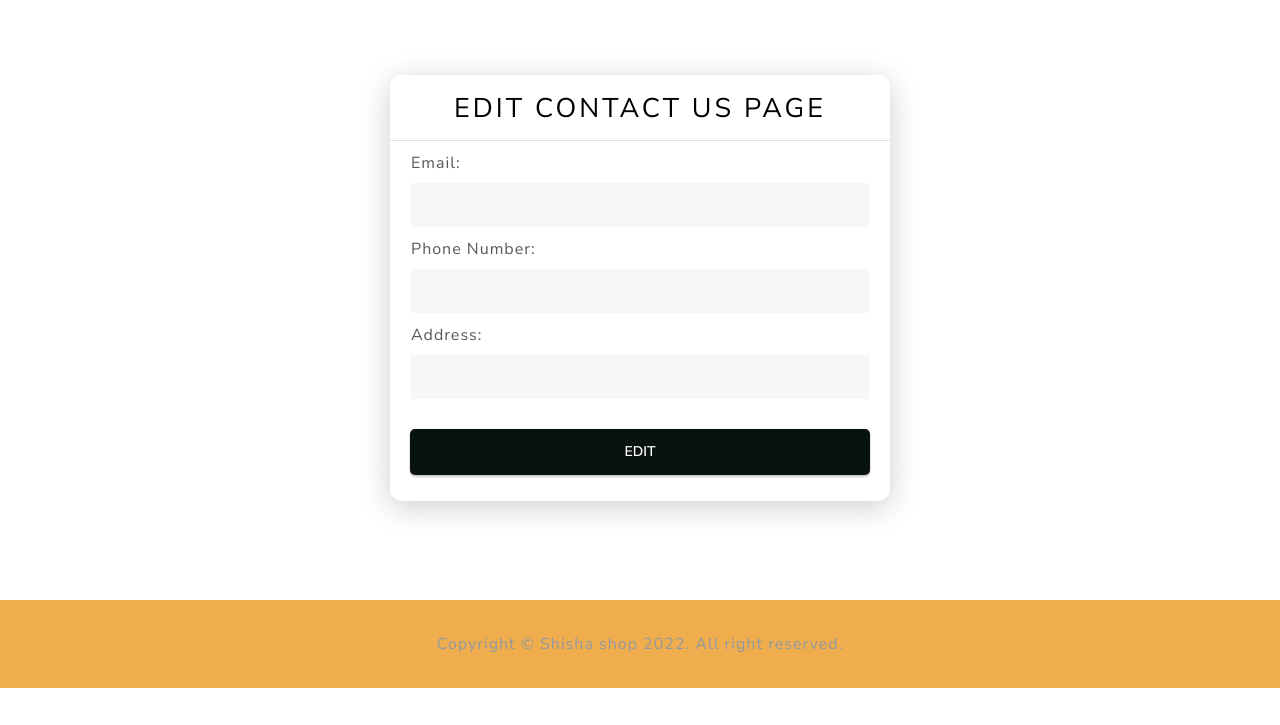
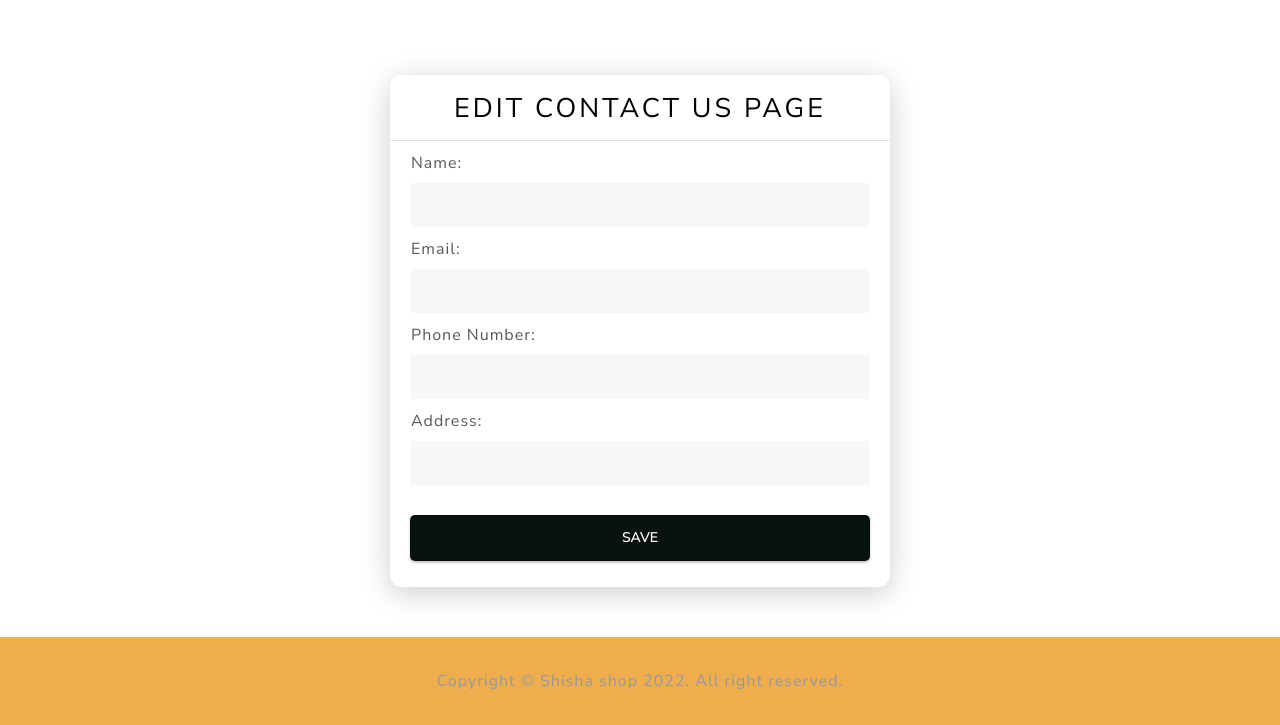
Before and after one commit to phgthanhng/SYSDEV-project, a PHP site: page /Sysdev-project/Admin/editContactUs in a window 1280 px wide. Shown: the part 112-837 px from the top of the page. Before the commit the page ends 800 px from the top, so only its background shows below. Run offline with PHP 8.4, Linux system fonts and the light colour scheme; the visitor is signed in with stand-in values (Sample User, id 1).

Commit message:
Admin can edit contact us

```diff
--- a/app/controllers/Admin.php
+++ b/app/controllers/Admin.php
@@ -5,6 +5,7 @@ class Admin extends Controller {
         // initialise models here
         $this->loginModel = $this->model('loginModel');
         $this->productModel = $this->model('productModel');
+        $this->contactModel = $this->model('contactModel');
     }
 
     /*
@@ -252,7 +253,31 @@ class Admin extends Controller {
         if (!isLoggedIn())
             return $this->denyPermission();
 
-        return $this->view('Admin/editContactUs');
+
+
+            if (!isset($_POST['submit'])) {
+                return $this->view('Admin/editContactUs');
+            }
+            else
+            {
+                $name = $_POST['name'];
+                $email = $_POST['email'];
+                $phone = $_POST['phone'];
+                $address = $_POST['address'];
+
+                $about_us = [
+                    "email" => $email,
+                    "location" => $address,
+                    "phone" => $phone,
+                    "name" => $name
+                ];
+
+                if ($this->contactModel->updateContact($_SESSION['admin_id'], $about_us))
+                {
+                    echo "updating contact...";
+                    echo '<meta http-equiv="Refresh" content="2; url='.URLROOT.'/Contact/">';
+                }
+            }
     }
 
     /*
@@ -262,7 +287,7 @@ class Admin extends Controller {
         if (!isLoggedIn())
             return $this->denyPermission();
 
-        return $this->view('Admin/editAboutUs');
+            return $this->view('Admin/editAboutUs');
     }
 
     /*
--- a/app/models/contactModel.php
+++ b/app/models/contactModel.php
@@ -50,8 +50,9 @@
         public function updateContact($admin_id, $contact) {
             $this->query("UPDATE contact
                           SET businessEmail = :email, location = :location, phone = :phone, name = :name
-                          WHERE admin.admin_id = :admin_id
-                          JOIN admin ON contact.admin_id = admin.admin_id");
+                          WHERE contact_id = (
+                              SELECT contact_id FROM admin WHERE admin_id = :admin_id
+                          )");
 
             $this->bind(":admin_id", $admin_id);
             $this->bind(":email", $contact["email"]);
--- a/app/views/Admin/editContactUs.php
+++ b/app/views/Admin/editContactUs.php
@@ -13,17 +13,19 @@
         </div>
         <div class="accessory_input" style="background-color: #ffffff" name="name">
 
-        <label class="form-label">Email:</label>
+        <label class="form-label">Name:</label>
+        <input class="form-control form-control" type="text" required="" minlength="6" name="name" />
+        <label class="form-label" style="margin-top: 10px">Email:</label>
         <input class="form-control form-control" type="email" required="" minlength="6" name="email" />
         <label class="form-label" style="margin-top: 10px">Phone Number:</label>
-        <input class="form-control form-control" type="text" required="" name="phoneNumber" pattern="^\d{3}\d{3}\d{4}$"  />
+        <input class="form-control form-control" type="text" required="" name="phone" pattern="^\d{3}\d{3}\d{4}$"  />
         <label class="form-label" style="margin-top: 10px">Address:</label>
         <input class="form-control form-control" type="text" required="" name="address" />
         </div>
         <div class="submit-row" style="margin-bottom: 8px; padding-top: 0px">
             <button class="btn btn-primary d-block box-shadow w-100" id="submit-id-submit" type="submit"
                 style="background: #081210; margin-top: 20px" name="submit">
-                Edit
+                Save
             </button>
             <div class="d-flex justify-content-between"></div>
         </div>
```
